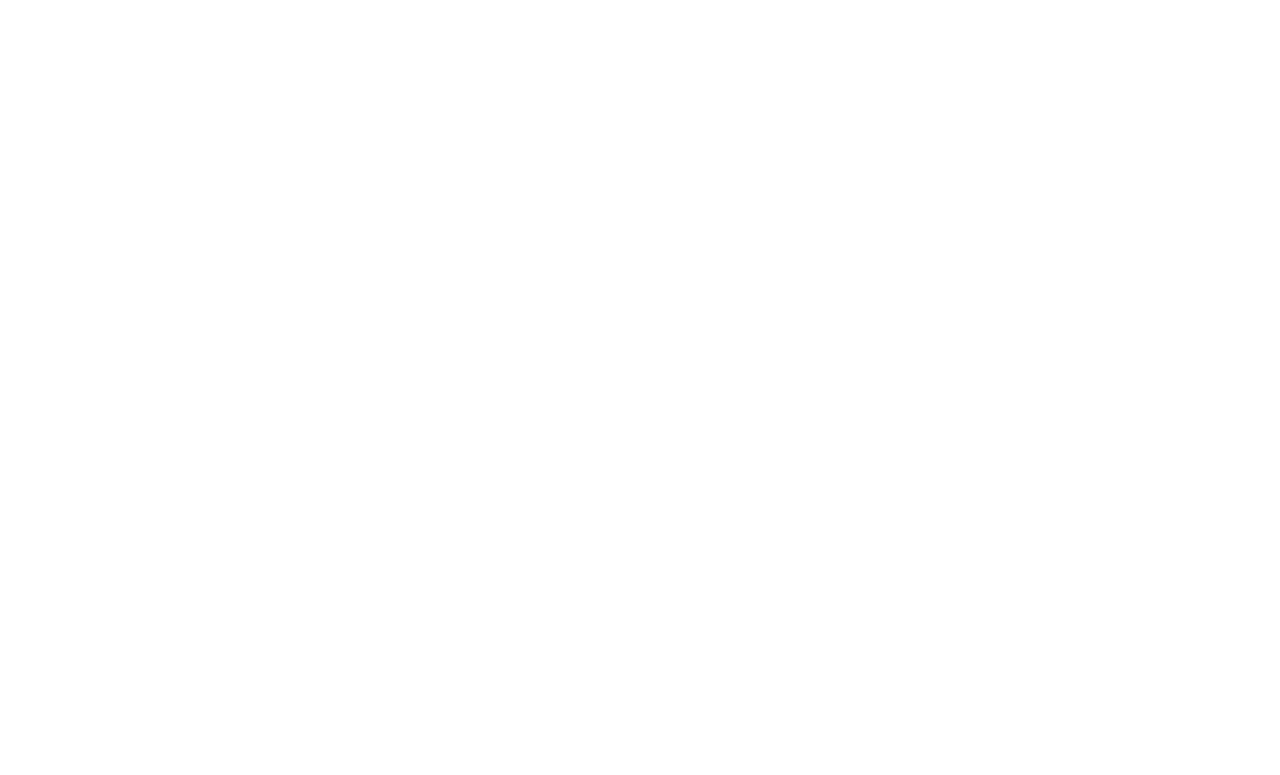
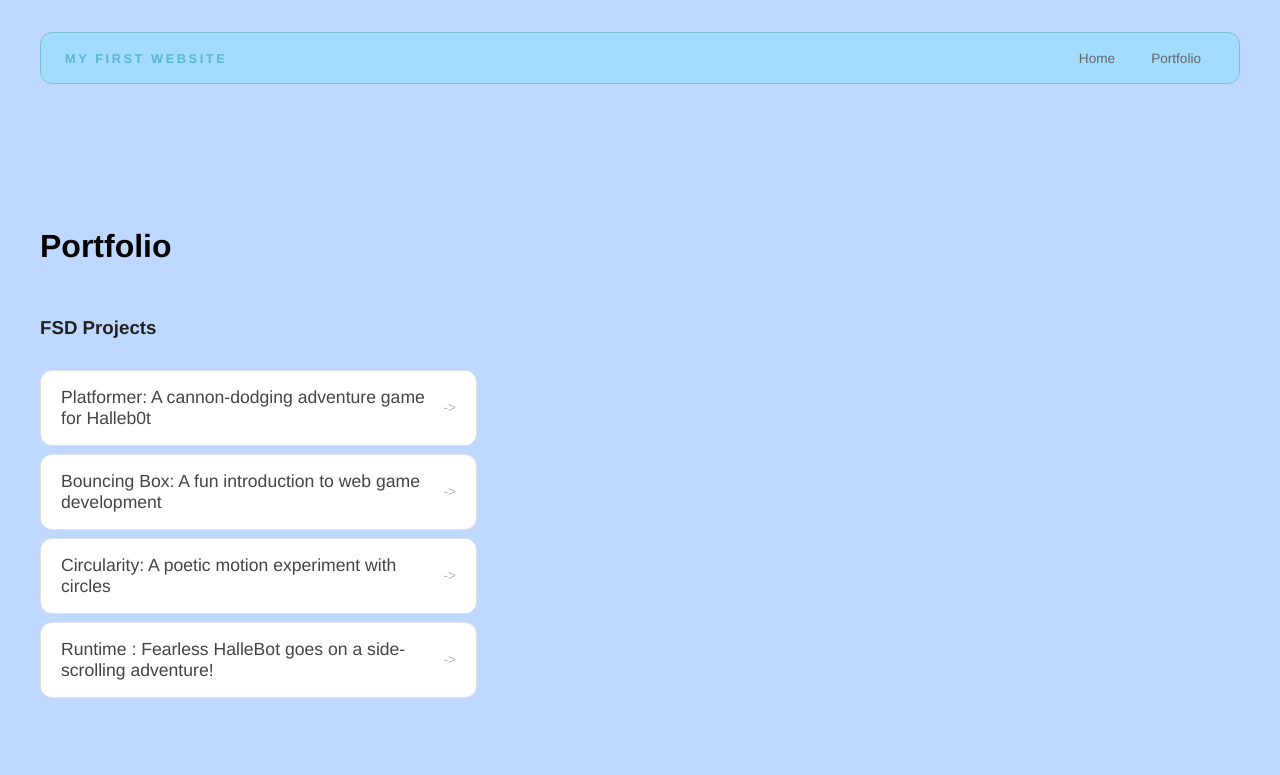
Before and after one commit to DiggerDixon8/DiggerDixon8.github.io, a plain HTML site: page portfolio.html in a window 1280 px wide. Drawn offline with Linux system fonts and the light colour scheme.

Commit message:
add portfolio page to website

```diff
--- a/portfolio.html
+++ b/portfolio.html
@@ -0,0 +1,48 @@
+<!DOCTYPE html>
+<html>
+  <head>
+    <title>DeepDive</title>
+  <link rel="stylesheet" href="style.css" />
+  </head>
+
+  <body>
+    <!-- All content goes here -->
+    <div id="all-contents">
+       <nav>
+<h1>My First Website</h1>
+<ul id="nav-ul">
+<li class="nav-li">
+  <a href="index.html">Home</a>
+</li>
+<li class="nav-li">
+  <a href="portfolio.html">Portfolio</a>
+</li>
+</ul>
+</nav>
+
+  <main>
+<div class="content">
+    <h1>Portfolio</h1>
+    <h3>FSD Projects</h3>
+    <ul id="portfolio">
+<li>
+  <a href="fsd-projects/platformer/">Platformer: A cannon-dodging adventure game for Halleb0t</a>
+</li>
+<li>
+  <a href="fsd-projects/bouncing-box/">Bouncing Box: A fun introduction to web game development</a>
+</li>
+<li>
+  <a href="fsd-projects/circularity/">Circularity: A poetic motion experiment with circles</a>
+</li>
+<li>
+ <a href="fsd-projects/runtime/">Runtime : Fearless HalleBot goes on a side-scrolling adventure!</a>
+</li>
+    </ul>
+
+    <!-- ASD Projects will go here -->
+
+  </div>
+  </main>
+    </div>
+  </body>
+</html>
--- a/style.css
+++ b/style.css
@@ -190,3 +190,55 @@
   background: #67b4de;
   color: #080808;
 }
+/* Portfolio styles */
+.content h1 {
+  color: black;
+}
+
+#portfolio {
+  list-style: none;
+  margin: 0;
+  padding: 0;
+  width: 100%;
+  display: flex;
+  flex-direction: column;
+  gap: 8px;
+}
+
+#portfolio li {
+  border-radius: 12px;
+  overflow: hidden;
+}
+
+#portfolio a {
+  display: flex;
+  justify-content: space-between;
+  align-items: center;
+  text-decoration: none;
+  color: #444;
+  padding: 16px 20px;
+  font-size: 1.1rem;
+  font-weight: 500;
+  background: #fff;
+  border: 1px solid #e0e0e0;
+  border-radius: 12px;
+  transition: background 0.25s ease, color 0.25s ease, transform 0.25s ease;
+}
+
+#portfolio a:hover {
+  background: #000;
+  color: #fff;
+  transform: translateX(4px);
+}
+
+#portfolio a::after {
+  content: "->";
+  font-size: 0.85rem;
+  opacity: 0.4;
+  transition: opacity 0.25s ease;
+  white-space: nowrap;
+}
+
+#portfolio a:hover::after {
+  opacity: 1;
+}
```
Also changed, not shown: index.html (+1 -1 lines).
